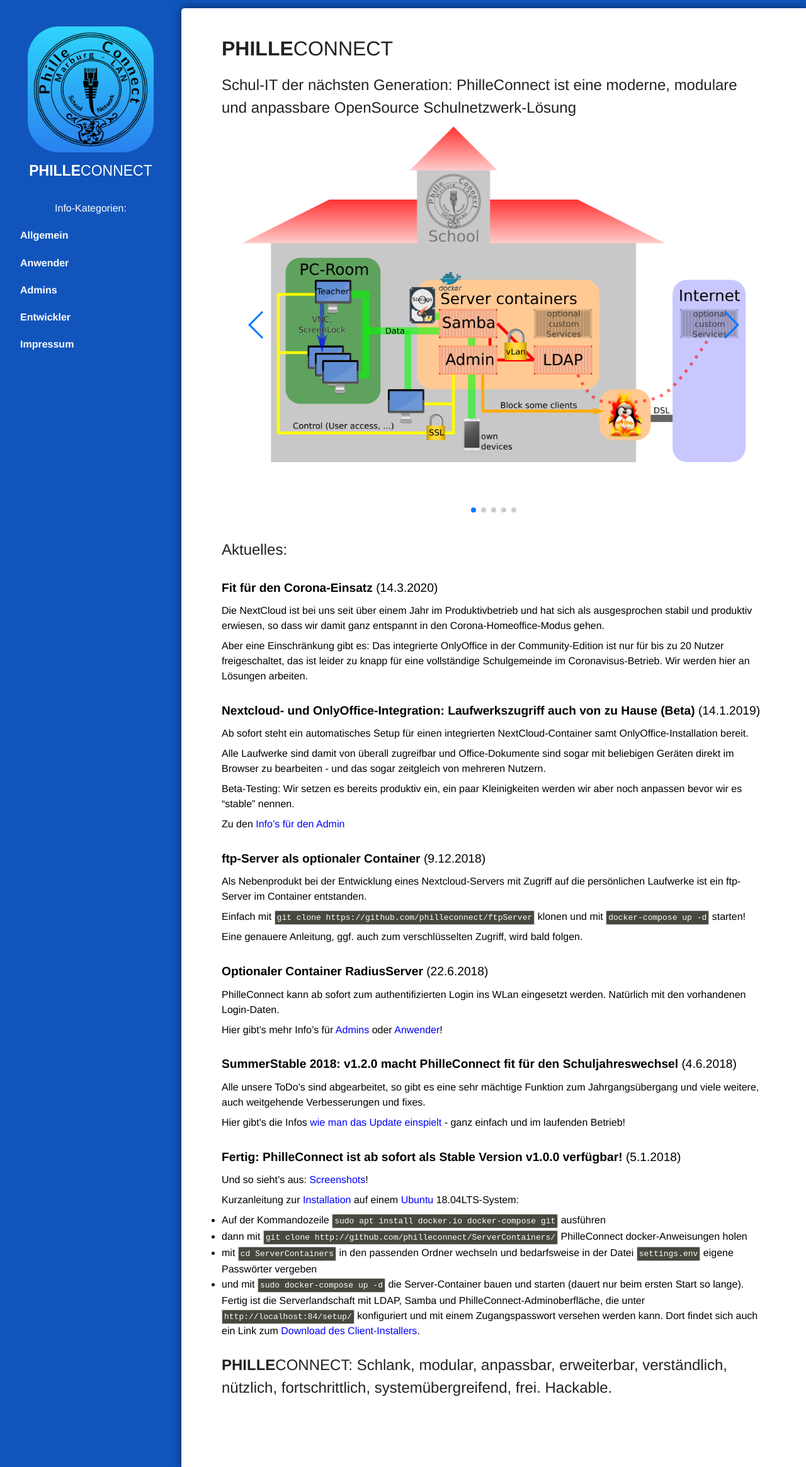
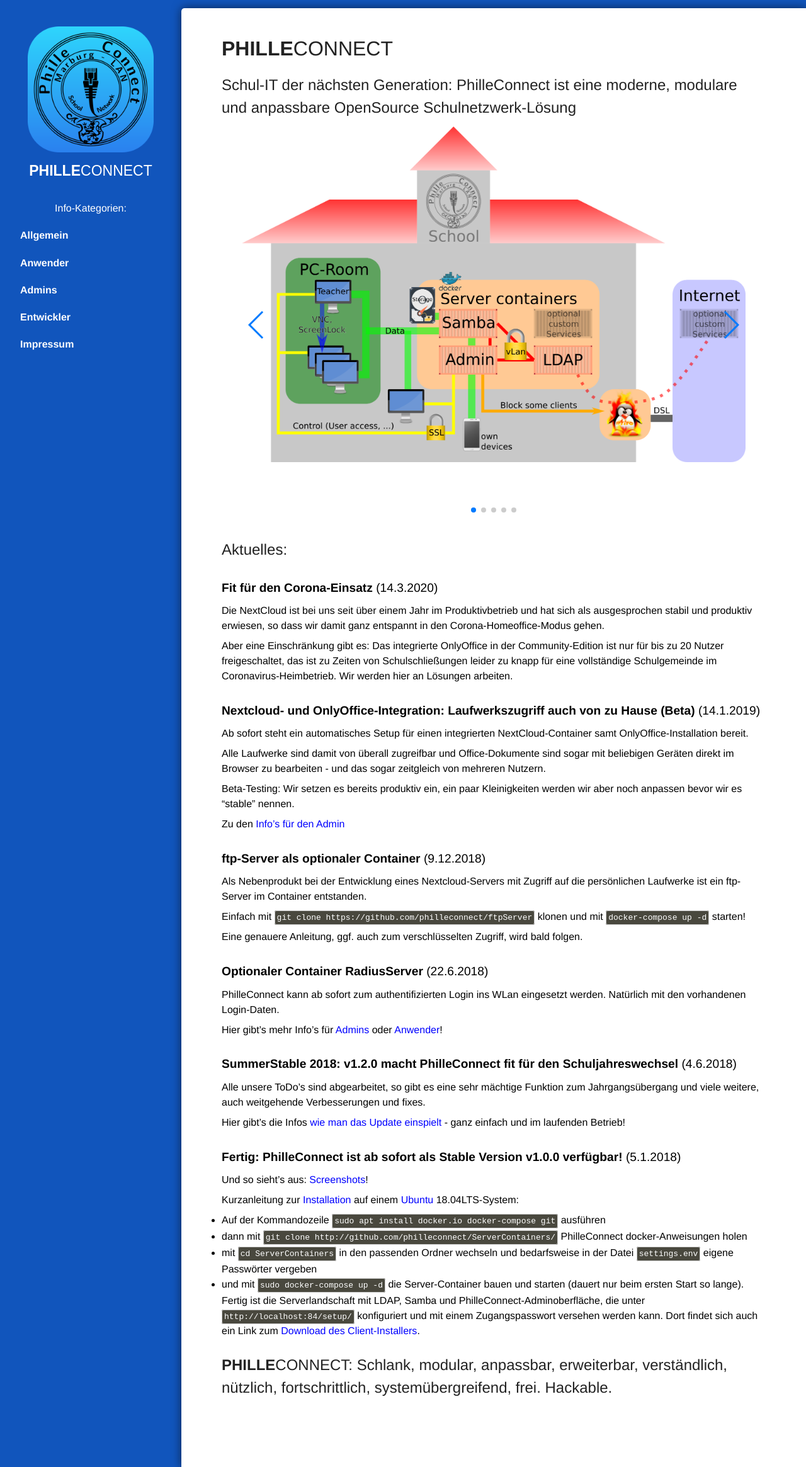
Before and after one commit to philleconnect/philleconnect.github.io, a Jekyll site: the page built from index.md, in a window 1280 px wide. Shown: the whole page at 63% size. Built offline with Jekyll 4.4.1, drawn with Linux system fonts in a browser that asks for light colours; our own code applies the rules of GitHub Pages for plain Markdown files.

Commit message:
fixed typo

```diff
--- a/index.md
+++ b/index.md
@@ -32,7 +32,7 @@
 
 Die NextCloud ist bei uns seit über einem Jahr im Produktivbetrieb und hat sich als ausgesprochen stabil und produktiv erwiesen, so dass wir damit ganz entspannt in den Corona-Homeoffice-Modus gehen.
 
-Aber eine Einschränkung gibt es: Das integrierte OnlyOffice in der Community-Edition ist nur für bis zu 20 Nutzer freigeschaltet, das ist leider zu knapp für eine vollständige Schulgemeinde im Coronavisus-Betrieb. Wir werden hier an Lösungen arbeiten.
+Aber eine Einschränkung gibt es: Das integrierte OnlyOffice in der Community-Edition ist nur für bis zu 20 Nutzer freigeschaltet, das ist zu Zeiten von Schulschließungen leider zu knapp für eine vollständige Schulgemeinde im Coronavirus-Heimbetrieb. Wir werden hier an Lösungen arbeiten.
 
 ### **Nextcloud- und OnlyOffice-Integration: Laufwerkszugriff auch von zu Hause (Beta)** (14.1.2019)
 
```
